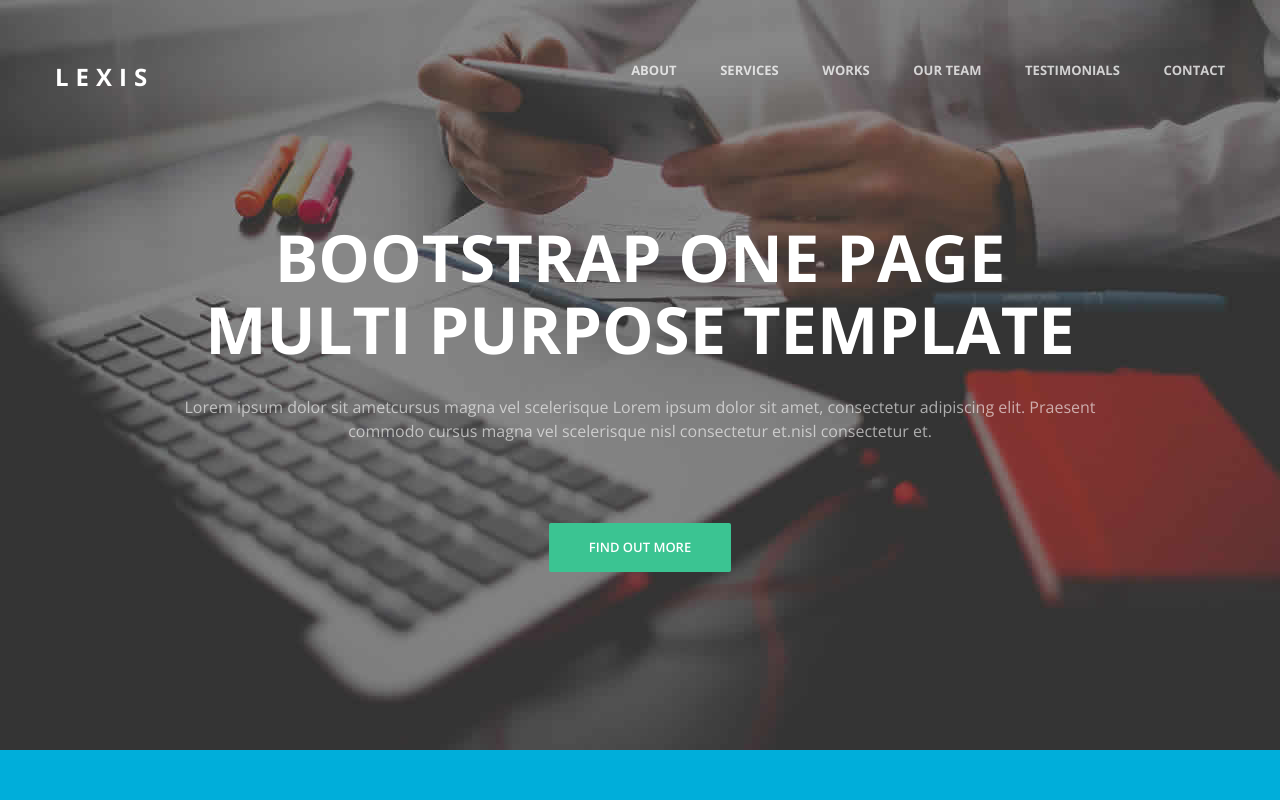
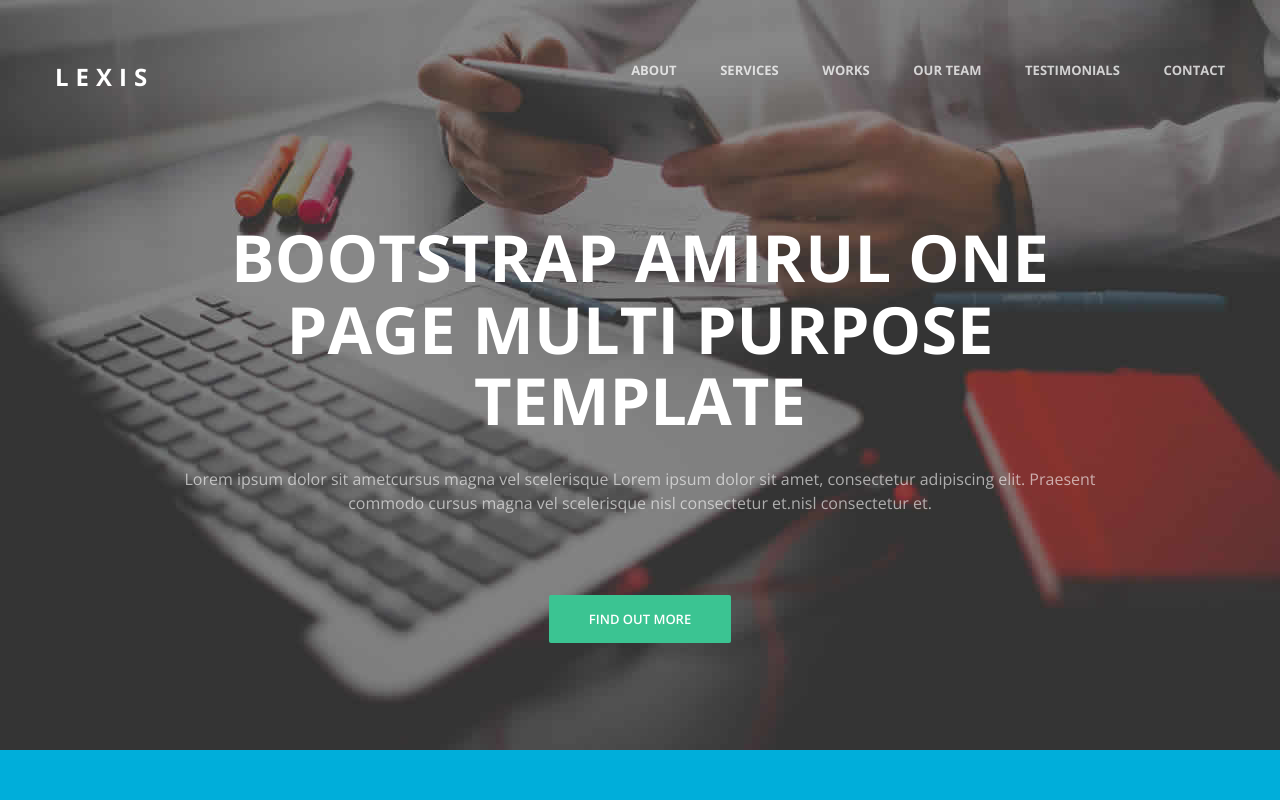
Before and after one commit to ramzani93/lexis-minimal-corporate-bootstrap-template, a plain HTML site: page index.html in a window 1280 px wide. Shown: the top 800 px of the page. Drawn offline with nearby package versions, Linux system fonts and the light colour scheme; files whose address does not match are found by name.

Commit message:
Tittle New
Add amirul

```diff
--- a/index.html
+++ b/index.html
@@ -42,7 +42,7 @@
   <div class="container">
     <div class="col-md-10 col-md-offset-1">
       <div class="banner-text text-center">
-        <h1>Bootstrap One Page Multi Purpose Template</h1>
+        <h1>Bootstrap Amirul One Page Multi Purpose Template</h1>
         <p>Lorem ipsum dolor sit ametcursus magna vel scelerisque Lorem ipsum dolor sit amet, consectetur adipiscing elit. Praesent commodo cursus magna vel scelerisque nisl consectetur et.nisl consectetur et.</p>
         <a href="#" class="btn btn-large">Find out more</a> </div>
       <!-- banner text -->
```
